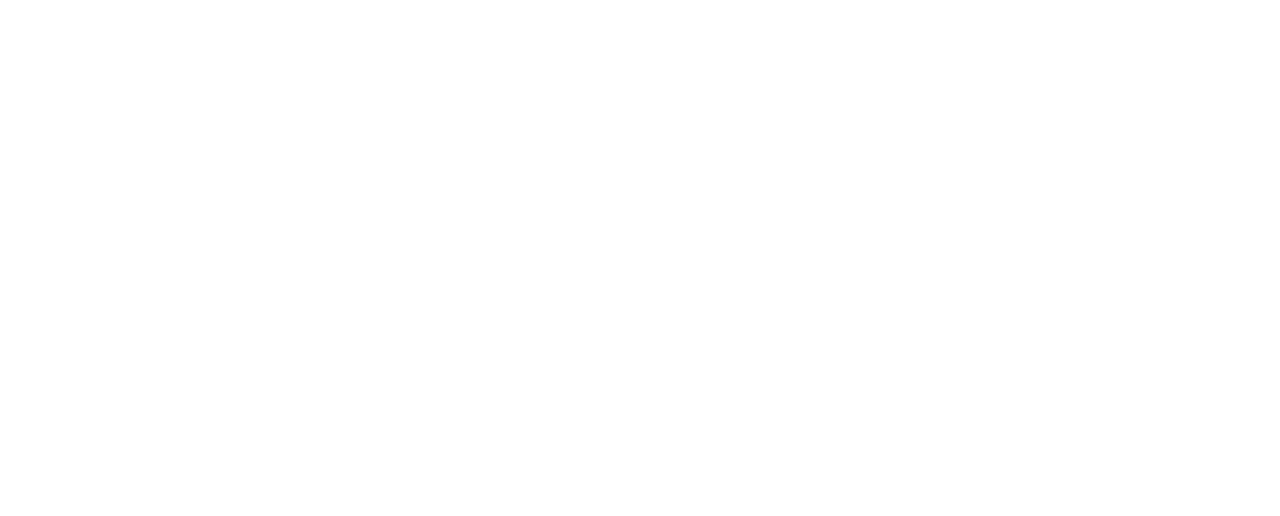
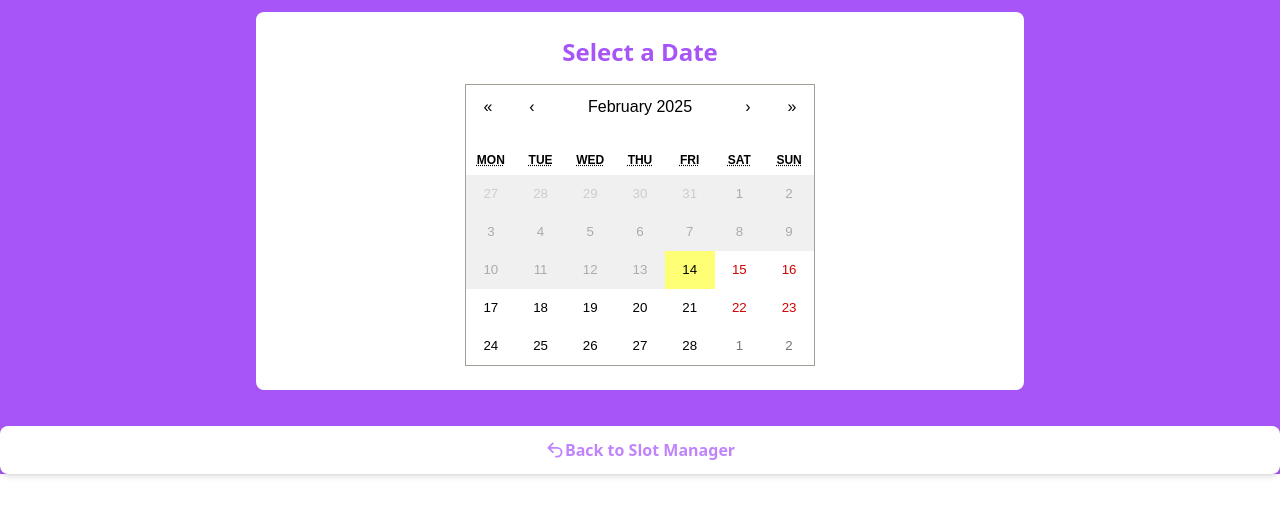
Before and after one commit to hemantmm/SlotBooking, a React (Create React App) app: page /calendar in a window 1280 px wide. Before the commit this address had no page. Shown: the top 516 px of the page. Built offline with nearby package versions, Linux system fonts and the light colour scheme.

Commit message:
Calendar view page updated
Signed-off-by: hemantmm <hemant29mehta@gmail.com>

```diff
--- a/package.json
+++ b/package.json
@@ -5,6 +5,7 @@
   "dependencies": {
     "cra-template": "1.2.0",
     "react": "^19.0.0",
+    "react-calendar": "^5.1.0",
     "react-dom": "^19.0.0",
     "react-router-dom": "^7.1.5",
     "react-scripts": "5.0.1",
--- a/src/App.js
+++ b/src/App.js
@@ -2,12 +2,14 @@ import React from 'react';
 import './App.css';
 import {BrowserRouter as Router, Routes, Route} from "react-router-dom"
 import SlotManager from './components/SlotManager';
+import CalendarView from './components/CalendarView';
 
 function App() {
   return (
     <Router>
       <Routes>
         <Route path="/" element={<SlotManager />} />
+        <Route path="/calendar" element={<CalendarView />} />
       </Routes>
       </Router>
   );
--- /dev/null
+++ b/src/components/CalendarView.js
@@ -0,0 +1,179 @@
+import React, { useEffect, useState } from "react";
+import { useNavigate } from "react-router-dom";
+import Calendar from "react-calendar";
+import "react-calendar/dist/Calendar.css";
+
+const generateTimeSlots = (blockedStart, blockedEnd, bookedSlots) => {
+  const slots = [];
+  let time = new Date("2025-02-14T00:00");
+  const endTime = new Date("2025-02-14T23:30");
+
+  while (time <= endTime) {
+    const timeStr = time.toTimeString().slice(0, 5);
+    if (
+      !(blockedStart <= timeStr && timeStr < blockedEnd) &&
+      !bookedSlots.includes(timeStr)
+    ) {
+      slots.push(timeStr);
+    }
+    time.setMinutes(time.getMinutes() + 30);
+  }
+  return slots;
+};
+
+const CalendarView = () => {
+  const navigate = useNavigate();
+  const [slots, setSlots] = useState({});
+  const [availability, setAvailability] = useState({});
+  const [selectedDate, setSelectedDate] = useState(null);
+  const [availableSlots, setAvailableSlots] = useState([]);
+  const [isUnavailable, setIsUnavailable] = useState(false);
+  const [bookedSlots, setBookedSlots] = useState({});
+
+  useEffect(() => {
+    const fetchData = () => {
+      const savedAvailability =
+        JSON.parse(localStorage.getItem("availability")) || {};
+      const savedBookedSlots =
+        JSON.parse(localStorage.getItem("bookedSlots")) || {};
+
+      setAvailability(savedAvailability);
+      setBookedSlots(savedBookedSlots);
+
+      const updatedSlots = {};
+      Object.keys(savedAvailability).forEach((day) => {
+        if (savedAvailability[day].enabled) {
+          updatedSlots[day] = generateTimeSlots(
+            savedAvailability[day].start,
+            savedAvailability[day].end,
+            savedBookedSlots[day] || []
+          );
+        } else {
+          updatedSlots[day] = [];
+        }
+      });
+
+      setSlots(updatedSlots);
+    };
+
+    fetchData();
+    const handleStorageChange = () => fetchData();
+    window.addEventListener("storage", handleStorageChange);
+
+    return () => {
+      window.removeEventListener("storage", handleStorageChange);
+    };
+  }, [navigate]);
+
+  useEffect(() => {
+    if (selectedDate) {
+      handleDateClick(selectedDate);
+    }
+  }, [bookedSlots]);
+
+  const handleDateClick = (date) => {
+    const today = new Date();
+    today.setHours(0, 0, 0, 0);
+    if (date < today) return;
+
+    setSelectedDate(date);
+    const dateKey = date.toISOString().split("T")[0];
+    const dayOfWeek = date
+      .toLocaleDateString("en-US", { weekday: "short" })
+      .toUpperCase();
+
+    if (!availability[dayOfWeek] || !availability[dayOfWeek].enabled) {
+      setIsUnavailable(true);
+      setAvailableSlots([]);
+    } else {
+      setIsUnavailable(false);
+      const alreadyBooked = bookedSlots[dateKey] || [];
+      let filteredSlots =
+        slots[dayOfWeek]?.filter((slot) => !alreadyBooked.includes(slot)) || [];
+
+      if (dateKey == today.toISOString().split("T")[0]) {
+        const currentTime = new Date();
+        const currentHour = currentTime.getHours();
+        const currentMinutes = currentTime.getMinutes();
+        filteredSlots = filteredSlots.filter((slot) => {
+          const [slotHour, slotMinute] = slot.split(":").map(Number);
+          return (
+            slotHour > currentHour ||
+            (slotHour == currentHour && slotMinute > currentMinutes)
+          );
+        });
+      }
+      setAvailableSlots(filteredSlots);
+    }
+  };
+
+  return (
+    <div className="bg-purple-500">
+      <div className="flex items-center justify-center pb-3 pt-3">
+        <div className="bg-white rounded-lg p-6 w-full max-w-md sm:max-w-lg md:max-w-2xl lg:max-w-3xl">
+          <h2 className="text-2xl font-bold text-center text-purple-500 mb-4">
+            Select a Date
+          </h2>
+          <div className="flex justify-center">
+            <Calendar
+              onClickDay={handleDateClick}
+              tileDisabled={({ date }) =>
+                date < new Date().setHours(0, 0, 0, 0)
+              }
+              className="w-full"
+            />
+          </div>
+        </div>
+      </div>
+
+      {selectedDate && (
+        <div className="border rounded-lg p-6 bg-white mx-auto max-w-lg">
+          <h3 className="text-xl font-semibold mb-4 text-center text-purple-600">
+            Availability for {selectedDate.toDateString()}
+          </h3>
+          {isUnavailable ? (
+            <p className="text-red-600 text-xl text-center font-medium">
+              Unavailable
+            </p>
+          ) : availableSlots.length > 0 ? (
+            <div className="flex flex-wrap justify-between">
+              {availableSlots.map((slot, index) => (
+                <button
+                  key={index}
+                  className="border-4 w-32 p-2 m-1 text-sm font-medium rounded-lg border-purple-500 hover:bg-purple-500 hover:text-white"
+                >
+                  {slot}
+                </button>
+              ))}
+            </div>
+          ) : (
+            <p className="text-center text-purple-500">
+              No available slots for this date.
+            </p>
+          )}
+        </div>
+      )}
+
+      <button
+        className="w-full text-purple-400 flex items-center justify-center font-2xl font-bold mt-6 py-3 bg-white rounded-lg shadow-md"
+        onClick={() => navigate("/")}
+      >
+        <svg
+          xmlns="http://www.w3.org/2000/svg"
+          viewBox="0 0 16 16"
+          fill="currentColor"
+          className="w-5"
+        >
+          <path
+            fillRule="evenodd"
+            d="M12.5 9.75A2.75 2.75 0 0 0 9.75 7H4.56l2.22 2.22a.75.75 0 1 1-1.06 1.06l-3.5-3.5a.75.75 0 0 1 0-1.06l3.5-3.5a.75.75 0 0 1 1.06 1.06L4.56 5.5h5.19a4.25 4.25 0 0 1 0 8.5h-1a.75.75 0 0 1 0-1.5h1a2.75 2.75 0 0 0 2.75-2.75Z"
+            clipRule="evenodd"
+          />
+        </svg>
+        Back to Slot Manager
+      </button>
+    </div>
+  );
+};
+
+export default CalendarView;
```
Also changed, not shown: 1 other file (tests, documents, lock files or other folders).
